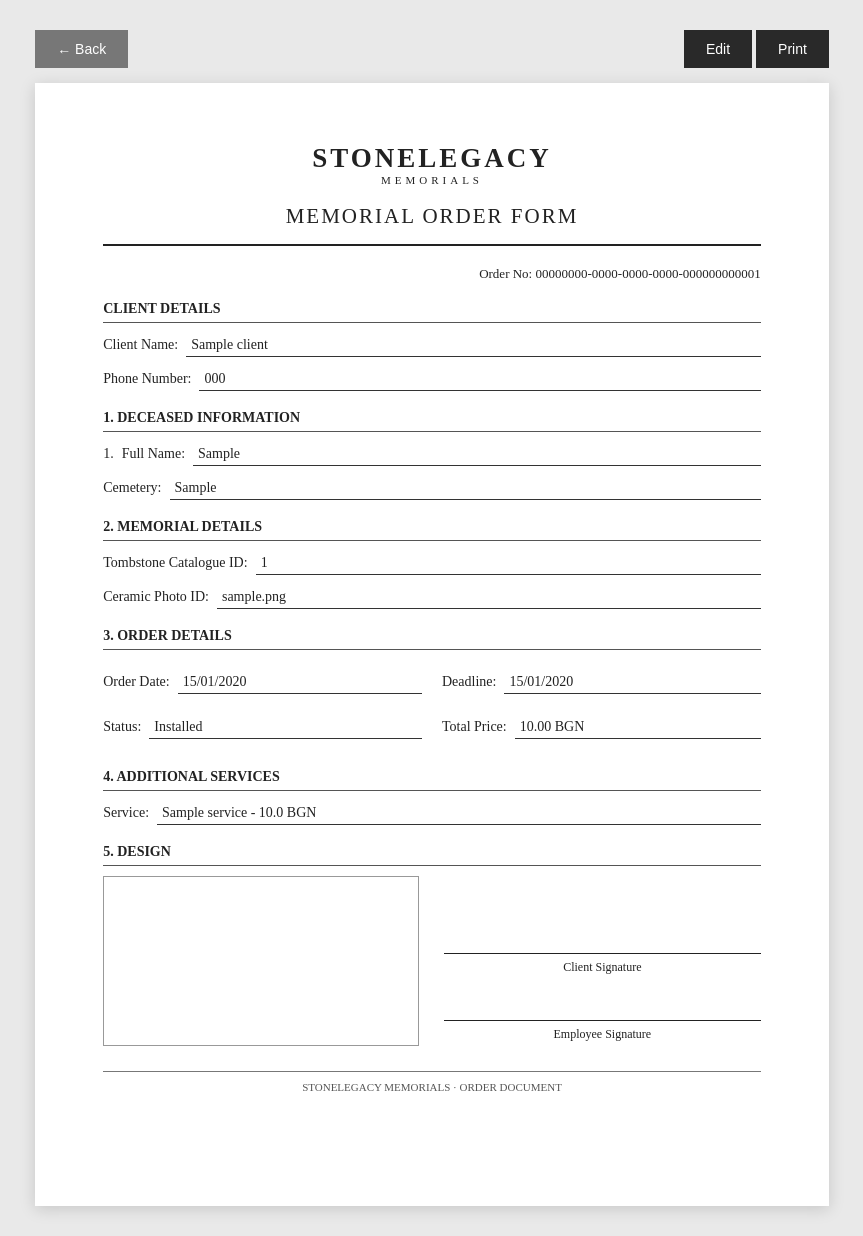
After one commit to deyana-angelova/MemorialLedger, a Spring Boot app: page /orders/00000000-0000-0000-0000-000000000001/preview in a window 1280 px wide. The commit adds this page. Shown: the whole page, without its empty margins (208-1071 px from the left). Run offline with Spring Boot 4, Linux system fonts and the light colour scheme; tables that the repository leaves empty hold one stand-in row (values such as "Sample post").

Commit message:
added preview button and page to orders

```diff
--- a/src/main/java/com/example/MemorialLedger/Order/OrderViewController.java
+++ b/src/main/java/com/example/MemorialLedger/Order/OrderViewController.java
@@ -123,4 +123,10 @@ public class OrderViewController {
                 .map(UUID::fromString)
                 .toList();
     }
+    //preview readonly order
+    @GetMapping("/{id}/preview")
+    public String preview(@PathVariable("id") UUID id,Model model){
+        model.addAttribute("order", repo.findById(id).orElseThrow());
+        return "order/preview";
+    }
 }
--- a/src/main/resources/templates/dashboard/dashboard.html
+++ b/src/main/resources/templates/dashboard/dashboard.html
@@ -24,7 +24,6 @@
             <div class="kpi">
                 <span>Total orders</span>
                 <strong th:text="${#lists.size(orders)}">0</strong>
-                <small>All orders in the system</small>
             </div>
         </div>
 
--- a/src/main/resources/templates/order/orders.html
+++ b/src/main/resources/templates/order/orders.html
@@ -98,6 +98,7 @@
                                th:href="@{/orders/{id}/edit(id=${o.Id})}">
                                 Edit
                             </a>
+                            <a class="btn btn-light" th:href="@{/orders/{id}/preview(id=${o.id})}">Preview</a>
                             <form th:action="@{/orders/{id}/delete(id=${o.Id})}" method="post"
                                   style="display:inline"
                                   onsubmit="return confirm('Delete this order?');">
--- /dev/null
+++ b/src/main/resources/templates/order/preview.html
@@ -0,0 +1,153 @@
+<!DOCTYPE html>
+<html lang="en" xmlns:th="http://www.thymeleaf.org">
+<head>
+  <meta charset="UTF-8">
+  <title>Order Preview | StoneLegacy</title>
+  <style>
+        * { box-sizing: border-box; }
+        body { margin: 0; padding: 30px; background: #e9e9e9; font-family: "Times New Roman", serif; color: #222; }
+        .paper { width: 210mm; min-height: 297mm; margin: auto; padding: 16mm 18mm; background: #fff; box-shadow: 0 3px 15px rgba(0,0,0,.15); }
+        .header { text-align: center; border-bottom: 2px solid #222; padding-bottom: 15px; margin-bottom: 20px; }
+        .brand { font-size: 27px; font-weight: bold; letter-spacing: 3px; }
+        .subtitle { font-size: 11px; letter-spacing: 4px; }
+        .document-title { margin-top: 18px; font-size: 21px; text-transform: uppercase; letter-spacing: 2px; }
+        .section { margin-top: 19px; }
+        .section-title { font-size: 14px; font-weight: bold; text-transform: uppercase; border-bottom: 1px solid #555; padding-bottom: 5px; margin-bottom: 10px; }
+        .field { display: flex; align-items: baseline; gap: 8px; margin: 11px 0; font-size: 14px; }
+        .field-label { white-space: nowrap; }
+        .value { flex: 1; min-width: 0; border-bottom: 1px solid #333; padding: 3px 5px; min-height: 22px; }
+        .row { display: flex; gap: 20px; }
+        .row .field { flex: 1; }
+
+        .design-row { display: flex; align-items: flex-end; gap: 25px; break-inside: avoid; }
+        .design-col { width: 48%; flex-shrink: 0; }
+        .design-stage { position: relative; width: 100%; height: 170px; border: 1px solid #999; overflow: hidden; background: #fff; }
+        .d-layer { position: absolute; }
+        .d-layer img { width: 100%; display: block; }
+        .signatures-col { flex: 1; display: flex; flex-direction: column; gap: 45px; padding-bottom: 4px; }
+        .signature { border-top: 1px solid #222; padding-top: 6px; text-align: center; font-size: 12px; }
+        .footer { margin-top: 25px; padding-top: 9px; border-top: 1px solid #777; text-align: center; font-size: 11px; color: #555; }
+
+        .actions { width: 210mm; margin: 0 auto 15px; display: flex; justify-content: space-between; }
+        .action-button { padding: 11px 22px; border: none; background: #292929; color: #fff; cursor: pointer; text-decoration: none; font-size: 14px; font-family: Arial, sans-serif; }
+        .action-button.secondary { background: #777; }
+
+        @media print {
+            @page { size: A4; margin: 0; }
+            body { padding: 0; background: #fff; }
+            .paper { margin: 0; box-shadow: none; }
+            .actions { display: none !important; }
+        }
+    </style>
+</head>
+<body>
+
+<div class="actions">
+  <a class="action-button secondary" th:href="@{/orders}">← Back</a>
+  <div>
+    <a class="action-button" th:href="@{/orders/{id}/edit(id=${order.id})}">Edit</a>
+    <button class="action-button" type="button" onclick="window.print()">Print</button>
+  </div>
+</div>
+
+<div class="paper">
+
+  <header class="header">
+    <div class="brand">STONELEGACY</div>
+    <div class="subtitle">MEMORIALS</div>
+    <div class="document-title">Memorial Order Form</div>
+  </header>
+
+  <div style="text-align:right; font-size:13px;">
+    Order No: <span th:text="${order.id}">0000</span>
+  </div>
+
+  <section class="section">
+    <div class="section-title">Client Details</div>
+    <div class="field"><span class="field-label">Client Name:</span>
+      <span class="value" th:text="${order.client?.Name}"></span></div>
+    <div class="field"><span class="field-label">Phone Number:</span>
+      <span class="value" th:text="${order.client?.PhoneNumber}"></span></div>
+  </section>
+
+  <section class="section">
+    <div class="section-title">1. Deceased Information</div>
+    <div class="field" th:each="name, iter : ${order.deceased}">
+      <span th:text="${iter.index + 1} + '.'">1.</span>
+      <span class="field-label">Full Name:</span>
+      <span class="value" th:text="${name}"></span>
+    </div>
+    <div class="field"><span class="field-label">Cemetery:</span>
+      <span class="value" th:text="${order.cemetery}"></span></div>
+  </section>
+
+  <section class="section">
+    <div class="section-title">2. Memorial Details</div>
+    <div class="field"><span class="field-label">Tombstone Catalogue ID:</span>
+      <span class="value" th:text="${order.tombstoneId}"></span></div>
+    <div class="field"><span class="field-label">Ceramic Photo ID:</span>
+      <span class="value" th:text="${order.ceramicPhotoId}"></span></div>
+  </section>
+
+  <section class="section">
+    <div class="section-title">3. Order Details</div>
+    <div class="row">
+      <div class="field"><span class="field-label">Order Date:</span>
+        <span class="value" th:text="${order.dateOfOrder != null} ? ${#dates.format(order.dateOfOrder, 'dd/MM/yyyy')} : ''"></span></div>
+      <div class="field"><span class="field-label">Deadline:</span>
+        <span class="value" th:text="${order.deadline != null} ? ${#dates.format(order.deadline, 'dd/MM/yyyy')} : ''"></span></div>
+    </div>
+    <div class="row">
+      <div class="field"><span class="field-label">Status:</span>
+        <span class="value" th:text="${order.status != null} ? ${order.status.displayName} : ''"></span></div>
+      <div class="field"><span class="field-label">Total Price:</span>
+        <span class="value" th:text="${order.totalPrice != null} ? ${#numbers.formatDecimal(order.totalPrice, 1, 'COMMA', 2, 'POINT')} + ' BGN' : ''"></span></div>
+    </div>
+  </section>
+
+  <section class="section">
+    <div class="section-title">4. Additional Services</div>
+    <div class="field" th:each="s : ${order.additionalServices}">
+      <span class="field-label">Service:</span>
+      <span class="value" th:text="${s.name + ' - ' + s.price + ' BGN'}"></span>
+    </div>
+    <div class="field" th:if="${#lists.isEmpty(order.additionalServices)}">
+      <span class="value">None</span>
+    </div>
+  </section>
+
+  <section class="section">
+    <div class="section-title">5. Design</div>
+    <div class="design-row">
+      <div class="design-col">
+        <div id="design-stage" class="design-stage"></div>
+      </div>
+      <div class="signatures-col">
+        <div class="signature">Client Signature</div>
+        <div class="signature">Employee Signature</div>
+      </div>
+    </div>
+  </section>
+
+  <footer class="footer">STONELEGACY MEMORIALS · ORDER DOCUMENT</footer>
+</div>
+
+<script th:inline="javascript">
+    const raw = /*[[${order.design}]]*/ '';
+    const stage = document.getElementById('design-stage');
+    try {
+        JSON.parse(raw || '[]').forEach(d => {
+            const layer = document.createElement('div');
+            layer.className = 'd-layer';
+            layer.style.left = d.x + '%';
+            layer.style.top = d.y + '%';
+            layer.style.width = d.w + '%';
+            const img = document.createElement('img');
+            img.src = d.src;
+            layer.appendChild(img);
+            stage.appendChild(layer);
+        });
+    } catch (e) { /* no design saved */ }
+</script>
+</body>
+</html>
```
